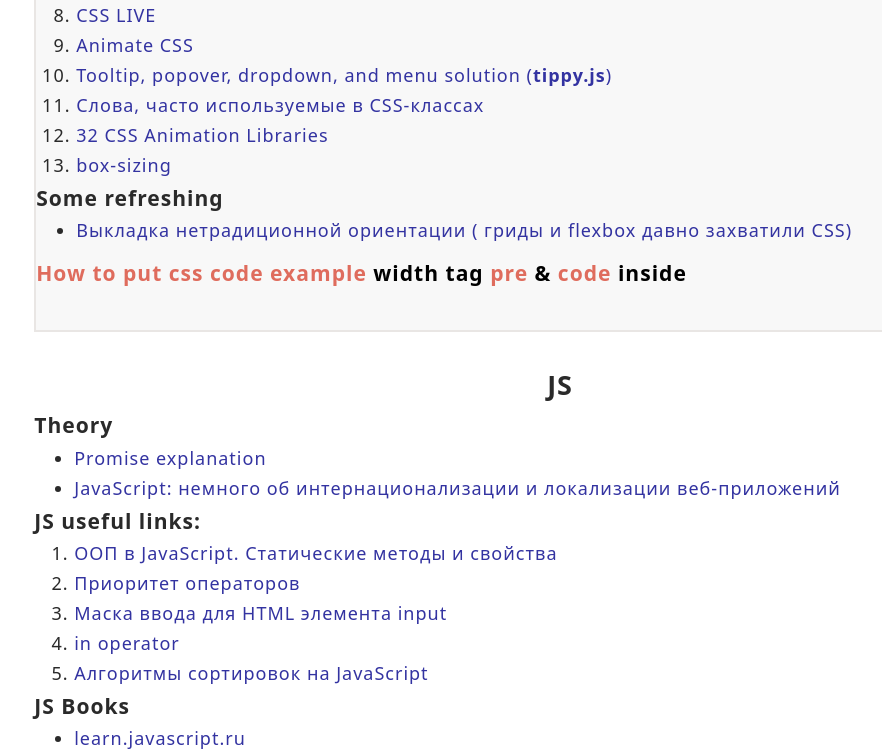
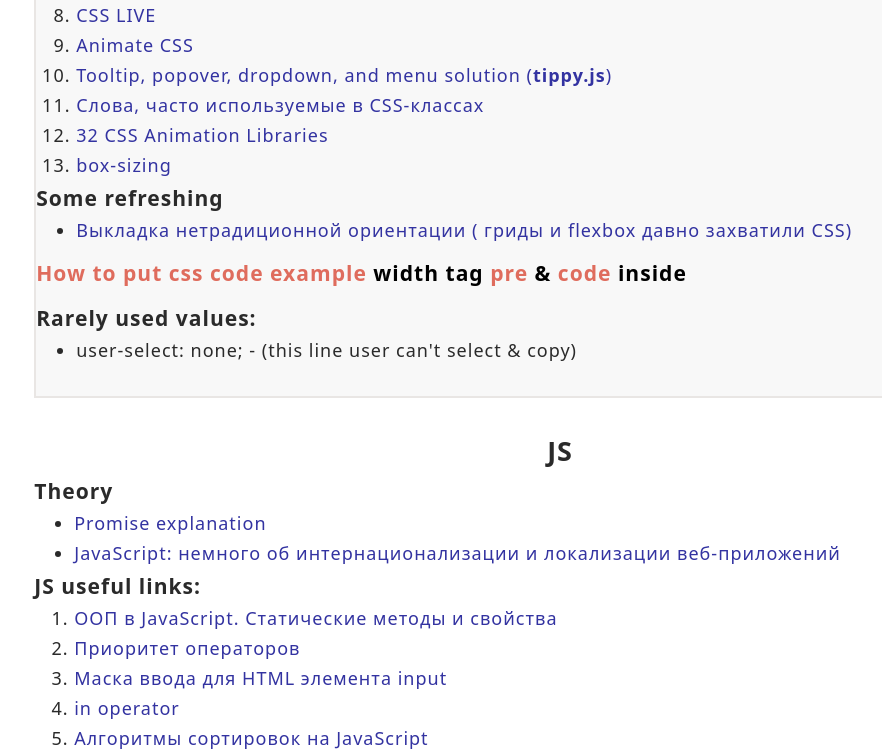
Before and after one commit to torkotiuk/asset, a website built with Parcel: page src/index.html in a window 1280 px wide. Shown: the part 1820-2573 px from the top of the page, without its empty margins (134-1016 px from the left). Built offline with nearby package versions, Linux system fonts and the light colour scheme.

Commit message:
add user-select css value

```diff
--- a/src/index.js
+++ b/src/index.js
@@ -1,2 +1,3 @@
 import './sass/main.scss';
 import './js/scroll-up-btn';
+import './js/body-height-auto';
--- /dev/null
+++ b/src/js/body-height-auto.js
@@ -0,0 +1,3 @@
+const { height: headerHeight } = document.querySelector('.header1').getBoundingClientRect();
+
+document.body.style.paddingTop = `${headerHeight}px`;
--- a/src/partials/css.html
+++ b/src/partials/css.html
@@ -1,4 +1,4 @@
-<section class="section section-even" id="css">
+<section class="section section-even section-css" id="css">
   <h2 class="title">CSS</h2>
 
   <h3>CSS useful links:</h3>
@@ -81,4 +81,13 @@
       <span style="color: black">inside</span>
     </h3>
   </a>
+
+  <h3>Rarely used values:</h3>
+  <ul>
+    <li>
+      <span class="section-css__unselected"
+        >user-select: none; - (this line user can't select & copy)</span
+      >
+    </li>
+  </ul>
 </section>
--- /dev/null
+++ b/src/sass/layouts/_css.scss
@@ -0,0 +1,3 @@
+.section-css__unselected {
+  user-select: none;
+}
--- a/src/sass/main.scss
+++ b/src/sass/main.scss
@@ -16,5 +16,6 @@
 
 // layouts
 @import './layouts/header';
+@import './layouts/css';
 @import './layouts/react';
 @import './layouts/footer';
```
